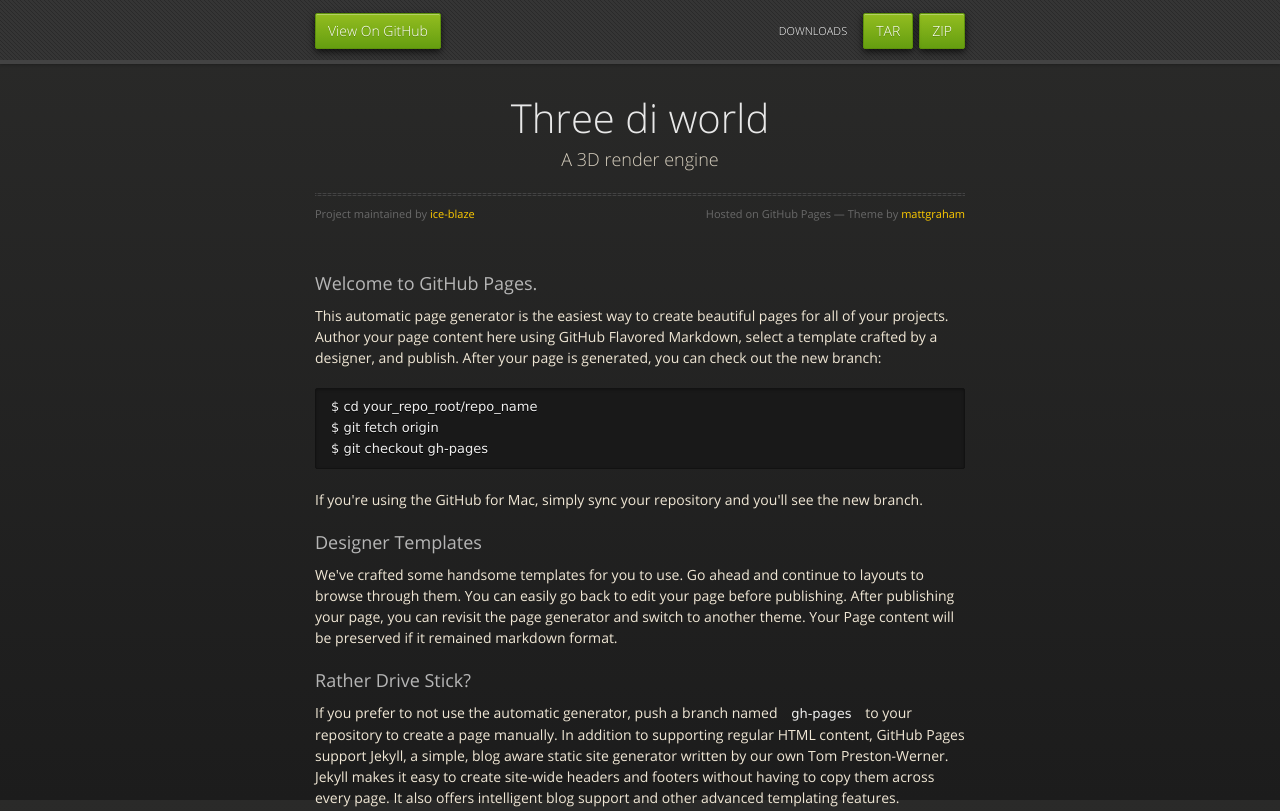
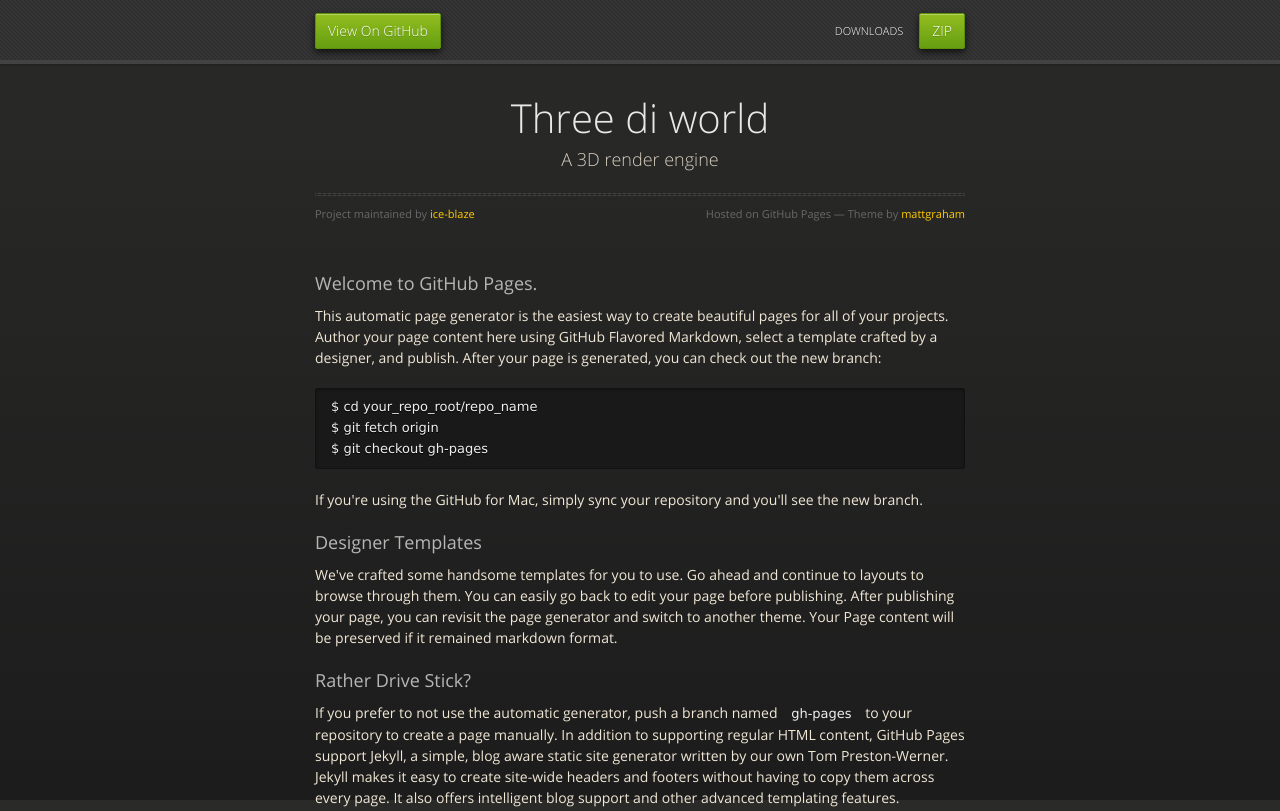
Before and after one commit to ice-blaze/Three_Di_World, a plain HTML site: page index.html in a window 1280 px wide. Shown: the top 811 px of the page. Drawn offline with nearby package versions, Linux system fonts and the light colour scheme.

Commit message:
delete tar loading

```diff
--- a/index.html
+++ b/index.html
@@ -22,7 +22,6 @@
         <nav>
           <li class="fork"><a href="https://github.com/ice-blaze/Three_Di_World">View On GitHub</a></li>
           <li class="downloads"><a href="https://github.com/ice-blaze/Three_Di_World/releases/download/v0.2/Release.zip">ZIP</a></li>
-          <li class="downloads"><a href="https://github.com/ice-blaze/Three_Di_World/releases/download/v0.2/Release.zip">TAR</a></li>
           <li class="title">DOWNLOADS</li>
         </nav>
       </div><!-- end header -->
```
